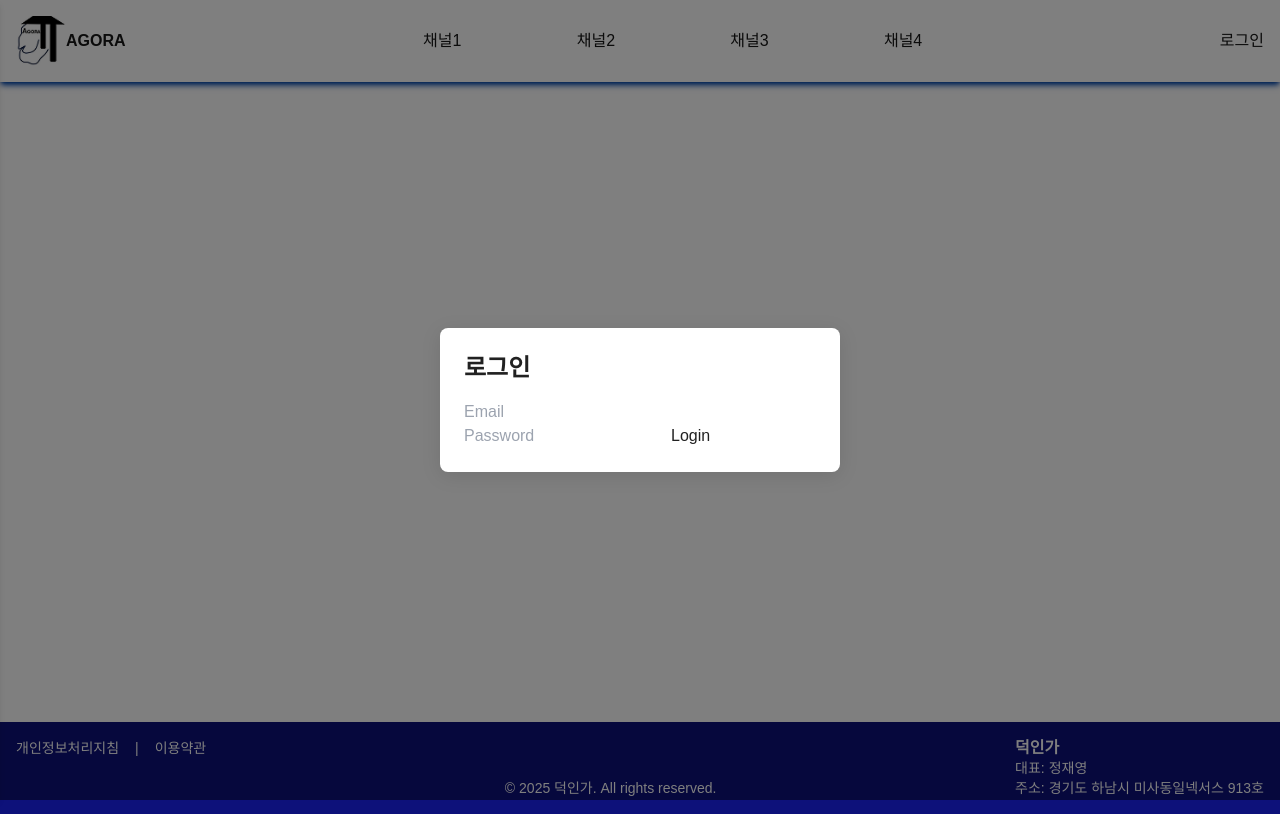
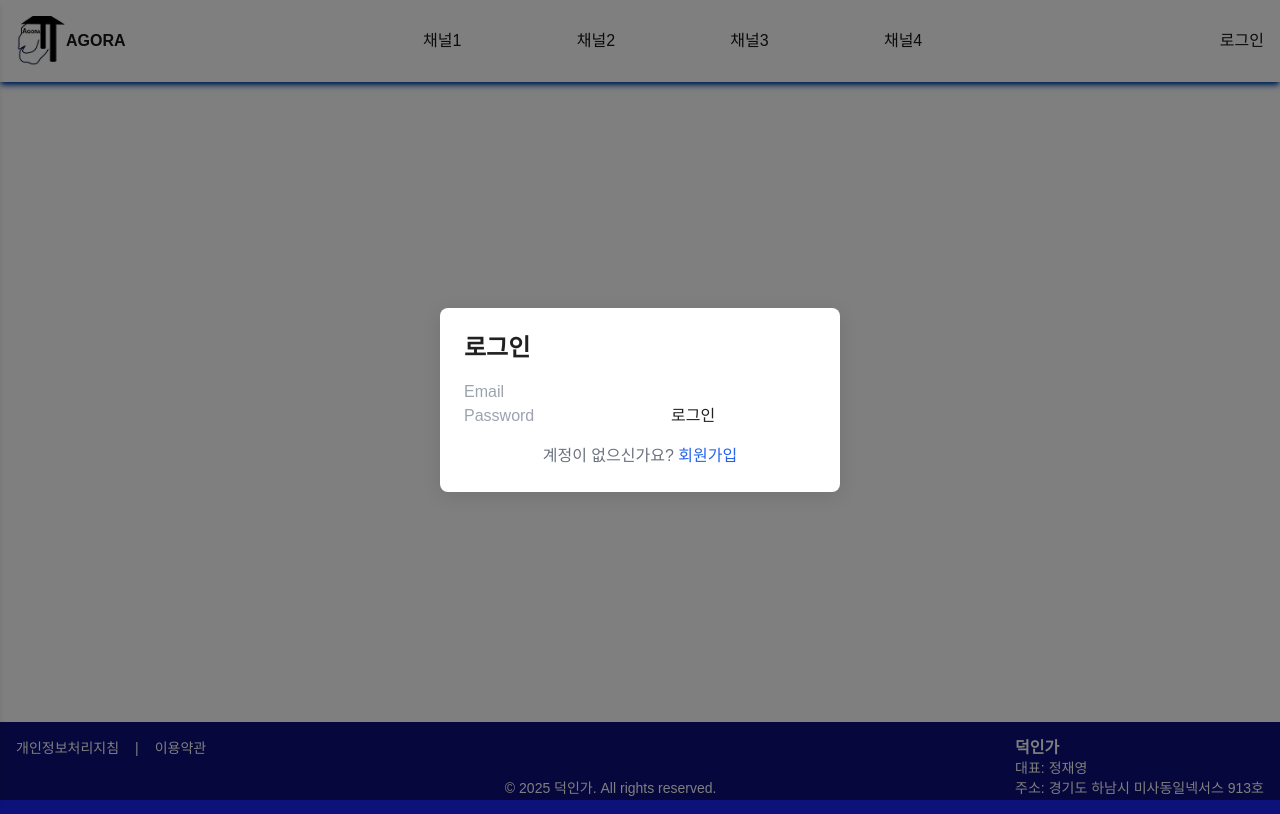
Before and after one commit to 1project-agora1/P_AGORA, a Next.js app: page / in a window 1280 px wide. Both pictures are taken after a click on the button "로그인". Built offline with nearby package versions, Linux system fonts and the light colour scheme; a web font is replaced by a local one.

Commit message:
[FEAT] 로그인 모달 창에 회원 가입 버튼 추가

```diff
--- a/src/components/auth/login-form.tsx
+++ b/src/components/auth/login-form.tsx
@@ -3,8 +3,14 @@
 import {LoginValidator} from "@/lib/validator"
 import {z} from "zod"
 import React from "react";
+import Link from 'next/link';
 
-export default function LoginForm({onSuccess}: { onSuccess?: () => void }) {
+export default function LoginForm({
+                                      onSuccess, onClose
+                                  }: {
+    onSuccess?: () => void;
+    onClose?: () => void
+}) {
     const handleSubmit = async (e: React.FormEvent) => {
         e.preventDefault()
         const formData = new FormData(e.currentTarget as HTMLFormElement)
@@ -55,7 +61,20 @@ export default function LoginForm({onSuccess}: { onSuccess?: () => void }) {
                 required
                 minLength={6}
             />
-            <button type="submit">Login</button>
+            <button type="submit">로그인</button>
+
+            <div className="mt-4 text-center">
+                <span className="text-gray-500">계정이 없으신가요? </span>
+                <Link
+                    href="/register"
+                    prefetch={false}
+                    onClick={onClose}
+                    className="text-blue-600 hover:underline"
+                >
+                    회원가입
+                </Link>
+            </div>
         </form>
+
     )
 }
--- a/src/components/auth/login-modal.tsx
+++ b/src/components/auth/login-modal.tsx
@@ -25,7 +25,7 @@ export default function LoginModal({
             }}
         >
             <h2 className="text-2xl font-bold mb-4">로그인</h2>
-            <LoginForm onSuccess={onClose} />
+            <LoginForm onSuccess={onClose} onClose={onClose} />
         </Dialog>
     );
 }
```
